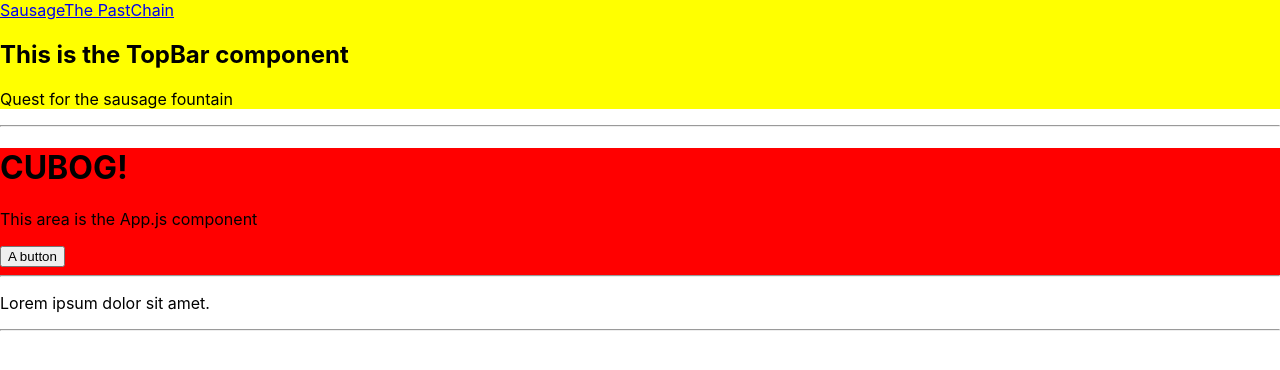
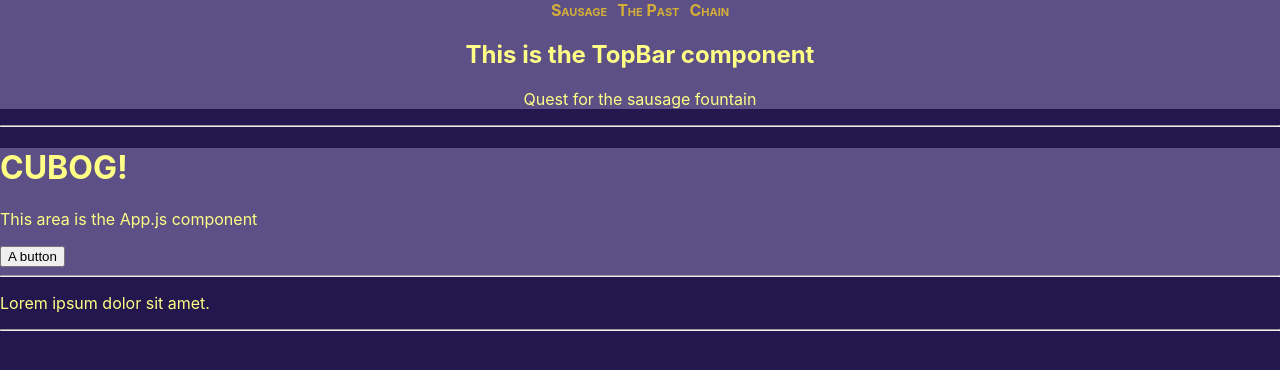
Before and after one commit to BNag87/cubog, a React (Create React App) app: page / in a window 1280 px wide. Shown: the top 370 px of the page. Built offline with nearby package versions, Linux system fonts and the light colour scheme.

Commit message:
SASS Practice and site layout

```diff
--- a/src/styles/style.css
+++ b/src/styles/style.css
@@ -1,8 +1,24 @@
+body {
+  background: rgb(36, 23, 77);
+  color: rgb(255, 255, 134);
+}
+
+a {
+  text-decoration: none;
+  font-weight: bold;
+  font-variant: small-caps;
+  color: rgb(212, 175, 55);
+  margin-left: 5px;
+  margin-right: 5px;
+}
+
 .topbar {
-  background: yellow;
+  background: rgb(93, 80, 134);
   width: 100%;
+  align-items: center;
+  text-align: center;
 }
 
 header {
-  background: red;
+  background: rgb(93, 80, 134);
 }/*# sourceMappingURL=style.css.map */
--- a/src/styles/style.scss
+++ b/src/styles/style.scss
@@ -1,7 +1,26 @@
+@import "../styles/variables.scss";
+
+body{
+    background: $PalMain;
+    color: $PalText;
+}
+
+a{
+    text-decoration: none;
+    font-weight: bold;
+    font-variant: small-caps;
+    color: $PalTrim;
+    margin-left: 5px;
+    margin-right: 5px;
+}
+
 .topbar{
-    background: yellow;
+    background:$PalPlate;
     width: 100%;
+    align-items: center;
+    text-align: center;
 }
+
 header{
-    background: red;
+    background: $PalPlate;
 }
--- /dev/null
+++ b/src/styles/variables.css
@@ -0,0 +1 @@
+/*# sourceMappingURL=variables.css.map */
--- /dev/null
+++ b/src/styles/variables.scss
@@ -0,0 +1,5 @@
+// Pallet for project.
+$PalMain: rgb(36,23,77);
+$PalPlate: rgb(93, 80, 134);
+$PalTrim: rgb(212, 175, 55);
+$PalText: rgb(255, 255, 134);
```
Also changed, not shown: 2 other files (tests, documents, lock files or other folders).
